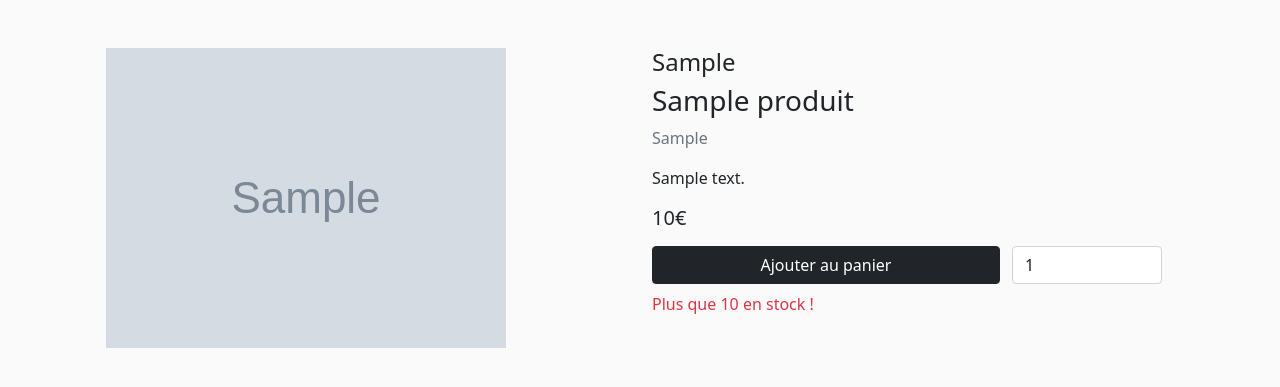
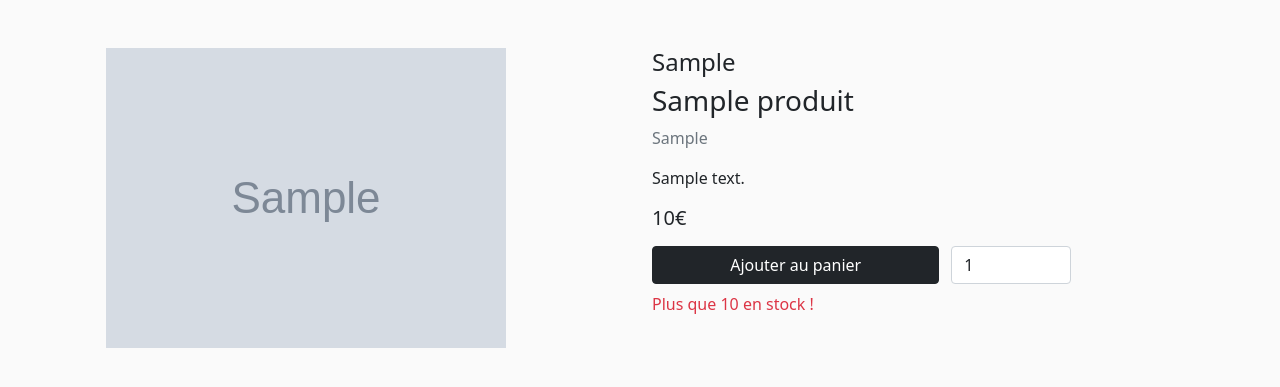
Before and after one commit to 0lbap/check-this-outfit, a PHP site: page /produit.php?id=1 in a window 1280 px wide. Shown: the part 58-445 px from the top of the page. Run offline with PHP 8.4, Linux system fonts and the light colour scheme; tables that the repository leaves empty hold one stand-in row (values such as "Sample post"); grey boxes marked "Sample" are stand-in pictures; grey boxes labelled with a size stand in for pictures from a placeholder-image service; some libraries are stand-ins or nearby versions.

Commit message:
Updated produit.php

```diff
--- a/produit.php
+++ b/produit.php
@@ -111,7 +111,7 @@
             <div class="col-md-6 mt-4">
                 <?php echo '<img src="' . $productdata['photo'] . '" class="img-fluid" alt="Image du produit indisponible">'; ?>
             </div>
-            <div class="col-md-6 mt-4">
+            <div class="col-md-5 mt-4">
                 <form action="produit.php" method="GET">
                     <?php
                         echo '<h4 class="fw-light">' . $productdata['marque'] . '</h4>';
```
